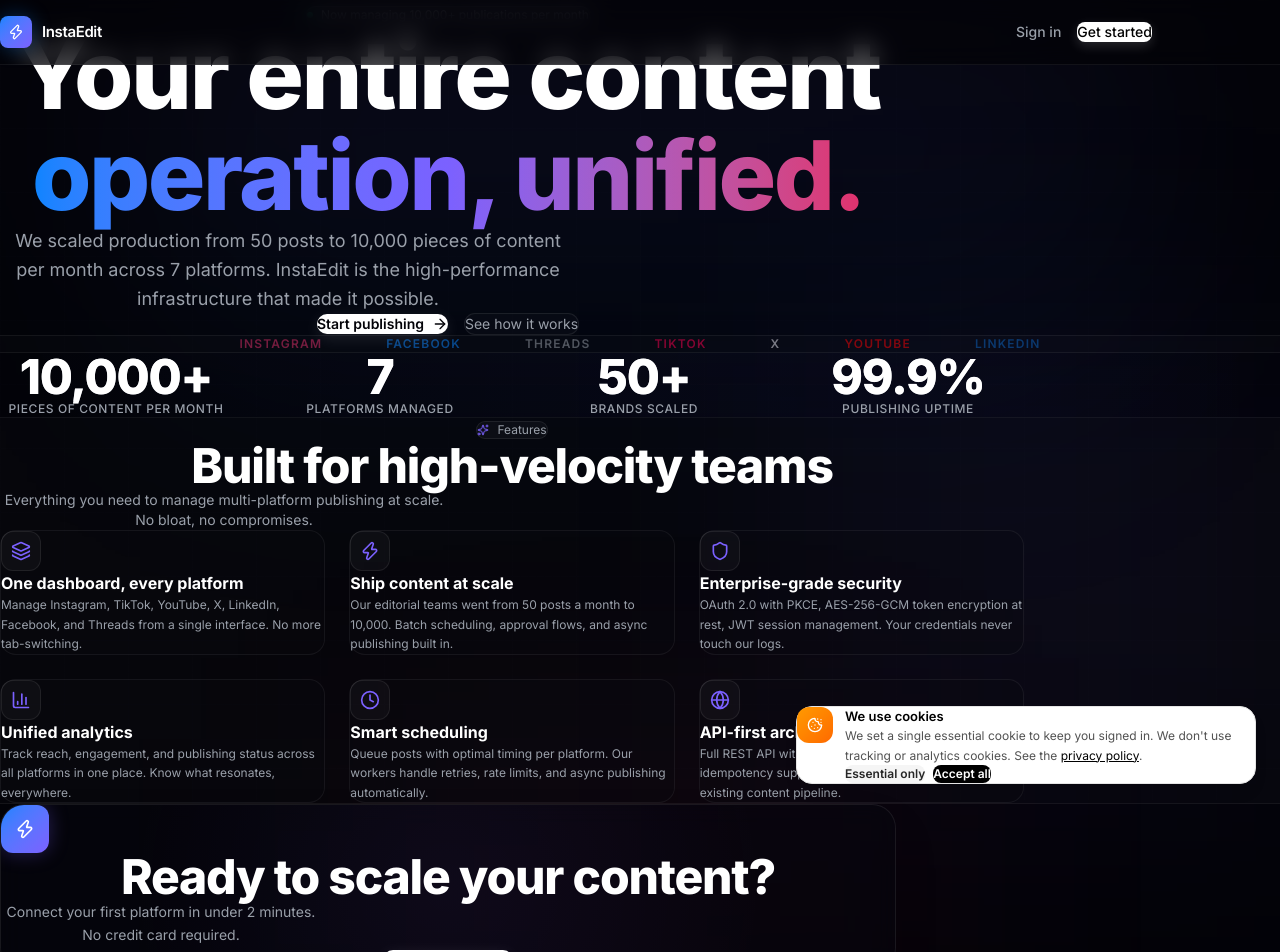
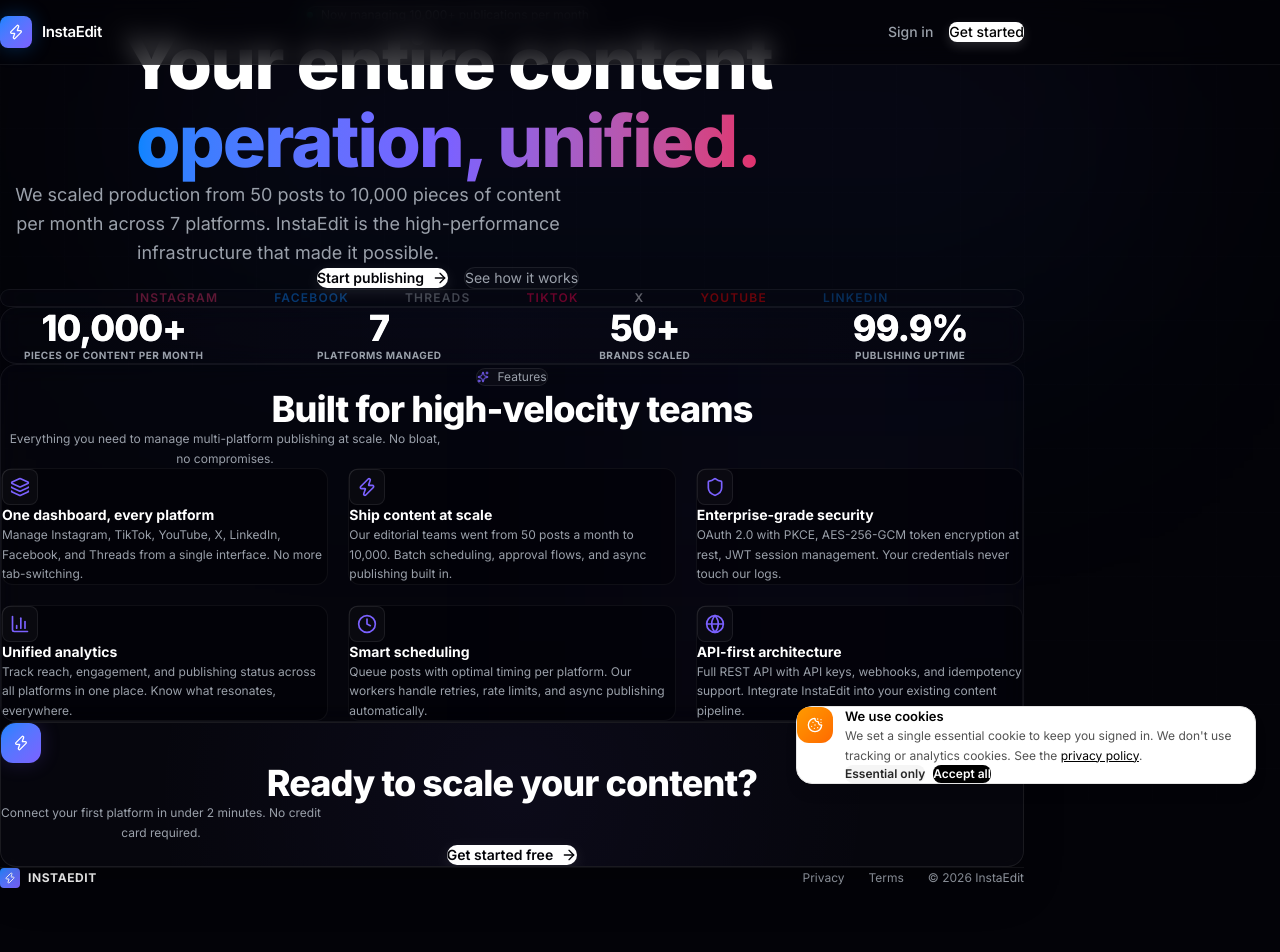
Before and after one commit to Marcuss-ops/InstaeditLogin, a React (Vite) app in the folder web/: page / in a window 1280 px wide. Shown: the top 952 px of the page. After the commit the page ends 890 px from the top, so only its background shows below. Built offline with nearby package versions, Linux system fonts and the light colour scheme; no server answers.

Commit message:
design(web): adjust Landing card margins to prevent sections from looking stuck together

```diff
--- a/web/src/pages/Landing.tsx
+++ b/web/src/pages/Landing.tsx
@@ -69,13 +69,13 @@
 
 export function Landing() {
   return (
-    <div className="min-h-screen bg-[#030308] text-[#e8e8ef] font-sans antialiased overflow-hidden selection:bg-[#7B61FF]/30">
+    <div className="min-h-screen bg-[#030308] text-[#e8e8ef] font-sans antialiased pb-20 selection:bg-[#7B61FF]/30">
       {/* Grid background effect */}
       <div className="absolute inset-0 bg-[linear-gradient(to_right,#1f1f2e08_1px,transparent_1px),linear-gradient(to_bottom,#1f1f2e08_1px,transparent_1px)] bg-[size:4rem_4rem] pointer-events-none" />
 
       {/* Nav */}
       <nav className="fixed top-0 w-full z-50 border-b border-white/[0.06] bg-[#030308]/70 backdrop-blur-md">
-        <div className="max-w-6xl mx-auto px-6 h-16 flex items-center justify-between">
+        <div className="max-w-5xl mx-auto px-6 h-16 flex items-center justify-between">
           <div className="flex items-center gap-2.5">
             <div className="w-8 h-8 rounded-lg bg-gradient-to-br from-[#0A84FF] to-[#7B61FF] flex items-center justify-center shadow-[0_0_20px_rgba(10,132,255,0.3)]">
               <Zap className="w-4 h-4 text-white" />
@@ -93,7 +93,7 @@
             </Link>
             <Link
               to="/login"
-              className="text-sm font-medium px-4 py-2 rounded-lg bg-white text-black hover:bg-white/90 shadow-[0_4px_12px_rgba(255,255,255,0.15)] hover:shadow-[0_4px_20px_rgba(255,255,255,0.25)] transition-all"
+              className="text-sm font-medium px-4 py-2 rounded-lg bg-white text-black hover:bg-white/90 shadow-[0_4px_12px_rgba(255,255,255,0.15)] transition-all"
             >
               Get started
             </Link>
@@ -101,16 +101,16 @@
         </div>
       </nav>
 
-      {/* Hero */}
-      <section className="relative pt-44 pb-32 px-6">
-        <div className="absolute top-0 left-1/2 -translate-x-1/2 w-[1000px] h-[500px] bg-gradient-to-b from-[#7B61FF]/10 via-[#0A84FF]/5 to-transparent blur-[120px] pointer-events-none" />
+      {/* Hero (Full Bleed on top, clean padding) */}
+      <section className="relative pt-48 pb-16 px-6">
+        <div className="absolute top-0 left-1/2 -translate-x-1/2 w-[1000px] h-[500px] bg-gradient-to-b from-[#7B61FF]/8 via-[#0A84FF]/4 to-transparent blur-[120px] pointer-events-none" />
         <ScrollReveal className="relative z-10 max-w-4xl mx-auto text-center">
-          <div className="inline-flex items-center gap-2 px-3 py-1.5 rounded-full border border-white/[0.08] bg-white/[0.03] text-xs text-[#9aa0aa] mb-12 backdrop-blur-sm">
+          <div className="inline-flex items-center gap-2 px-3 py-1.5 rounded-full border border-white/[0.08] bg-white/[0.03] text-xs text-[#9aa0aa] mb-10 backdrop-blur-sm">
             <span className="w-1.5 h-1.5 rounded-full bg-emerald-400 animate-pulse shadow-[0_0_8px_rgba(52,211,153,0.5)]" />
             Now managing 10,000+ publications per month
           </div>
 
-          <h1 className="text-5xl md:text-8xl font-extrabold tracking-tight leading-[1.05] mb-8 text-white">
+          <h1 className="text-5xl md:text-7xl font-extrabold tracking-tight leading-[1.08] mb-8 text-white">
             Your entire content
             <br />
             <span className="bg-gradient-to-r from-[#0A84FF] via-[#7B61FF] to-[#E1306C] bg-clip-text text-transparent">
@@ -118,7 +118,7 @@
             </span>
           </h1>
 
-          <p className="text-base md:text-lg text-[#9aa0aa] max-w-xl mx-auto mb-12 leading-relaxed">
+          <p className="text-base md:text-lg text-[#9aa0aa] max-w-xl mx-auto mb-10 leading-relaxed">
             We scaled production from 50 posts to 10,000 pieces of content per month across 7 platforms. InstaEdit is the high-performance infrastructure that made it possible.
           </p>
 
@@ -140,10 +140,10 @@
         </ScrollReveal>
       </section>
 
-      {/* Platforms ticker */}
-      <section className="border-y border-white/[0.06] bg-white/[0.01] py-8">
-        <div className="max-w-7xl mx-auto px-6 overflow-hidden">
-          <div className="flex flex-wrap items-center justify-center gap-8 md:gap-16 opacity-50">
+      {/* Platforms ticker - Floating Card with deep vertical space */}
+      <section className="relative my-16 max-w-5xl mx-auto px-6">
+        <div className="rounded-2xl border border-white/[0.06] bg-[#0d0d18]/30 p-6 md:p-8 backdrop-blur-md">
+          <div className="flex flex-wrap items-center justify-center gap-8 md:gap-14 opacity-40">
             {PLATFORMS.map((p) => (
               <span
                 key={p.name}
@@ -157,46 +157,49 @@
         </div>
       </section>
 
-      {/* Stats */}
-      <section className="relative py-24 px-6 border-b border-white/[0.06]">
-        <div className="absolute inset-0 bg-gradient-to-r from-transparent via-[#7B61FF]/3 to-transparent pointer-events-none" />
-        <ScrollReveal className="max-w-5xl mx-auto grid grid-cols-2 md:grid-cols-4 gap-12 md:gap-8 relative z-10">
+      {/* Stats - Floating Card with deep vertical space */}
+      <section className="relative my-16 max-w-5xl mx-auto px-6">
+        <div className="rounded-2xl border border-white/[0.06] bg-[#0d0d18]/30 p-8 md:p-12 backdrop-blur-md relative overflow-hidden">
+          <div className="absolute inset-0 bg-gradient-to-r from-transparent via-[#7B61FF]/2 to-transparent pointer-events-none" />
+          <ScrollReveal className="grid grid-cols-2 md:grid-cols-4 gap-10 relative z-10">
             {STATS.map((s) => (
               <div key={s.label} className="text-center">
-              <div className="text-4xl md:text-5xl font-extrabold tracking-tight text-white mb-2 bg-gradient-to-b from-white to-[#9aa0aa] bg-clip-text text-transparent">
+                <div className="text-3xl md:text-4xl font-extrabold tracking-tight text-white mb-2 bg-gradient-to-b from-white to-[#9aa0aa] bg-clip-text text-transparent">
                   {s.value}
                 </div>
-              <div className="text-xs font-medium text-[#9aa0aa] uppercase tracking-wider">{s.label}</div>
+                <div className="text-[10px] font-bold text-[#9aa0aa] uppercase tracking-wider">{s.label}</div>
               </div>
             ))}
           </ScrollReveal>
+        </div>
       </section>
 
-      {/* Features */}
-      <section id="features" className="relative py-32 px-6 border-b border-white/[0.06] bg-white/[0.01]">
-        <div className="absolute bottom-0 right-0 w-[500px] h-[500px] bg-[#7B61FF]/5 blur-[120px] pointer-events-none" />
-        <div className="max-w-5xl mx-auto relative z-10">
-          <ScrollReveal className="text-center mb-20">
+      {/* Features - Floating Card with deep vertical space */}
+      <section id="features" className="relative my-16 max-w-5xl mx-auto px-6">
+        <div className="rounded-2xl border border-white/[0.06] bg-[#0d0d18]/30 p-8 md:p-12 backdrop-blur-md relative overflow-hidden">
+          <div className="absolute bottom-0 right-0 w-[400px] h-[400px] bg-[#7B61FF]/3 blur-[120px] pointer-events-none" />
+          <div className="relative z-10">
+            <ScrollReveal className="text-center mb-16">
               <div className="inline-flex items-center gap-2 px-3 py-1.5 rounded-full border border-white/[0.08] bg-white/[0.03] text-xs text-[#9aa0aa] mb-4">
                 <Sparkles className="w-3 h-3 text-[#7B61FF]" />
                 Features
               </div>
-            <h2 className="text-3xl md:text-5xl font-extrabold tracking-tight text-white mb-4">
+              <h2 className="text-2xl md:text-4xl font-extrabold tracking-tight text-white mb-4">
                 Built for high-velocity teams
               </h2>
-            <p className="text-[#9aa0aa] max-w-md mx-auto text-sm">
+              <p className="text-[#9aa0aa] max-w-md mx-auto text-xs leading-relaxed">
                 Everything you need to manage multi-platform publishing at scale. No bloat, no compromises.
               </p>
             </ScrollReveal>
 
-          <div className="grid md:grid-cols-2 lg:grid-cols-3 gap-6">
+            <div className="grid md:grid-cols-2 lg:grid-cols-3 gap-5">
               {FEATURES.map((f, i) => (
-              <ScrollReveal key={f.title} delay={i * 60}>
-                <div className="p-6 rounded-2xl border border-white/[0.06] bg-[#0a0a12]/30 hover:bg-[#0f0f1d]/50 hover:border-white/[0.12] hover:shadow-[0_8px_30px_rgb(0,0,0,0.5)] transition-all duration-300 group">
-                  <div className="w-10 h-10 rounded-xl bg-white/[0.03] border border-white/[0.08] flex items-center justify-center text-[#7B61FF] group-hover:scale-110 group-hover:text-white transition-all mb-6">
+                <ScrollReveal key={f.title} delay={i * 50}>
+                  <div className="p-6 rounded-xl border border-white/[0.05] bg-[#030308]/60 hover:bg-[#0f0f1d]/50 hover:border-white/[0.12] transition-all duration-300 group">
+                    <div className="w-9 h-9 rounded-lg bg-white/[0.03] border border-white/[0.08] flex items-center justify-center text-[#7B61FF] group-hover:scale-105 group-hover:text-white transition-all mb-5">
                       {f.icon}
                     </div>
-                  <h3 className="text-base font-bold text-white mb-2">{f.title}</h3>
+                    <h3 className="text-sm font-bold text-white mb-2">{f.title}</h3>
                     <p className="text-xs text-[#9aa0aa] leading-relaxed">
                       {f.description}
                     </p>
@@ -205,22 +208,22 @@
               ))}
             </div>
           </div>
+        </div>
       </section>
 
-      {/* CTA */}
-      <section className="relative py-32 px-6">
-        <div className="absolute top-1/2 left-1/2 -translate-x-1/2 -translate-y-1/2 w-[600px] h-[300px] bg-[#E1306C]/5 blur-[120px] pointer-events-none" />
-        <ScrollReveal className="relative z-10 max-w-4xl mx-auto">
-          <div className="rounded-3xl border border-white/[0.08] bg-[#07070f]/50 p-12 md:p-20 text-center backdrop-blur-md shadow-2xl relative overflow-hidden">
-            <div className="absolute inset-0 bg-[radial-gradient(circle_at_center,rgba(123,97,255,0.06)_0%,transparent_70%)] pointer-events-none" />
+      {/* CTA - Floating Card with deep vertical space */}
+      <section className="relative my-16 max-w-5xl mx-auto px-6">
+        <ScrollReveal className="relative z-10">
+          <div className="rounded-2xl border border-white/[0.08] bg-[#0d0d18]/40 p-10 md:p-16 text-center backdrop-blur-md shadow-2xl relative overflow-hidden">
+            <div className="absolute inset-0 bg-[radial-gradient(circle_at_center,rgba(123,97,255,0.05)_0%,transparent_70%)] pointer-events-none" />
             <div className="relative z-10">
-              <div className="w-12 h-12 rounded-xl bg-gradient-to-br from-[#0A84FF] to-[#7B61FF] flex items-center justify-center mx-auto mb-6 shadow-[0_0_20px_rgba(123,97,255,0.3)]">
-                <Zap className="w-5 h-5 text-white" />
+              <div className="w-10 h-10 rounded-xl bg-gradient-to-br from-[#0A84FF] to-[#7B61FF] flex items-center justify-center mx-auto mb-6 shadow-[0_0_20px_rgba(123,97,255,0.2)]">
+                <Zap className="w-4 h-4 text-white" />
               </div>
-              <h2 className="text-3xl md:text-5xl font-extrabold tracking-tight text-white mb-4">
+              <h2 className="text-2xl md:text-4xl font-extrabold tracking-tight text-white mb-4">
                 Ready to scale your content?
               </h2>
-              <p className="text-sm text-[#9aa0aa] mb-8 max-w-xs mx-auto leading-relaxed">
+              <p className="text-xs text-[#9aa0aa] mb-8 max-w-xs mx-auto leading-relaxed">
                 Connect your first platform in under 2 minutes. No credit card required.
               </p>
               <Link
@@ -236,11 +239,11 @@
       </section>
 
       {/* Footer */}
-      <footer className="border-t border-white/[0.06] bg-[#030308] relative z-10">
-        <div className="max-w-6xl mx-auto px-6 py-12 flex flex-col md:flex-row items-center justify-between gap-6">
+      <footer className="max-w-5xl mx-auto px-6 mt-20 border-t border-white/[0.06]">
+        <div className="py-10 flex flex-col md:flex-row items-center justify-between gap-6">
           <Link to="/" className="flex items-center gap-2">
-            <div className="w-6 h-6 rounded bg-gradient-to-br from-[#0A84FF] to-[#7B61FF] flex items-center justify-center">
-              <Zap className="w-3.5 h-3.5 text-white" />
+            <div className="w-5 h-5 rounded bg-gradient-to-br from-[#0A84FF] to-[#7B61FF] flex items-center justify-center">
+              <Zap className="w-3 text-white" />
             </div>
             <span className="text-xs font-bold text-white tracking-wider">INSTAEDIT</span>
           </Link>
```
Lines whose indentation alone changed are shown as unchanged.
